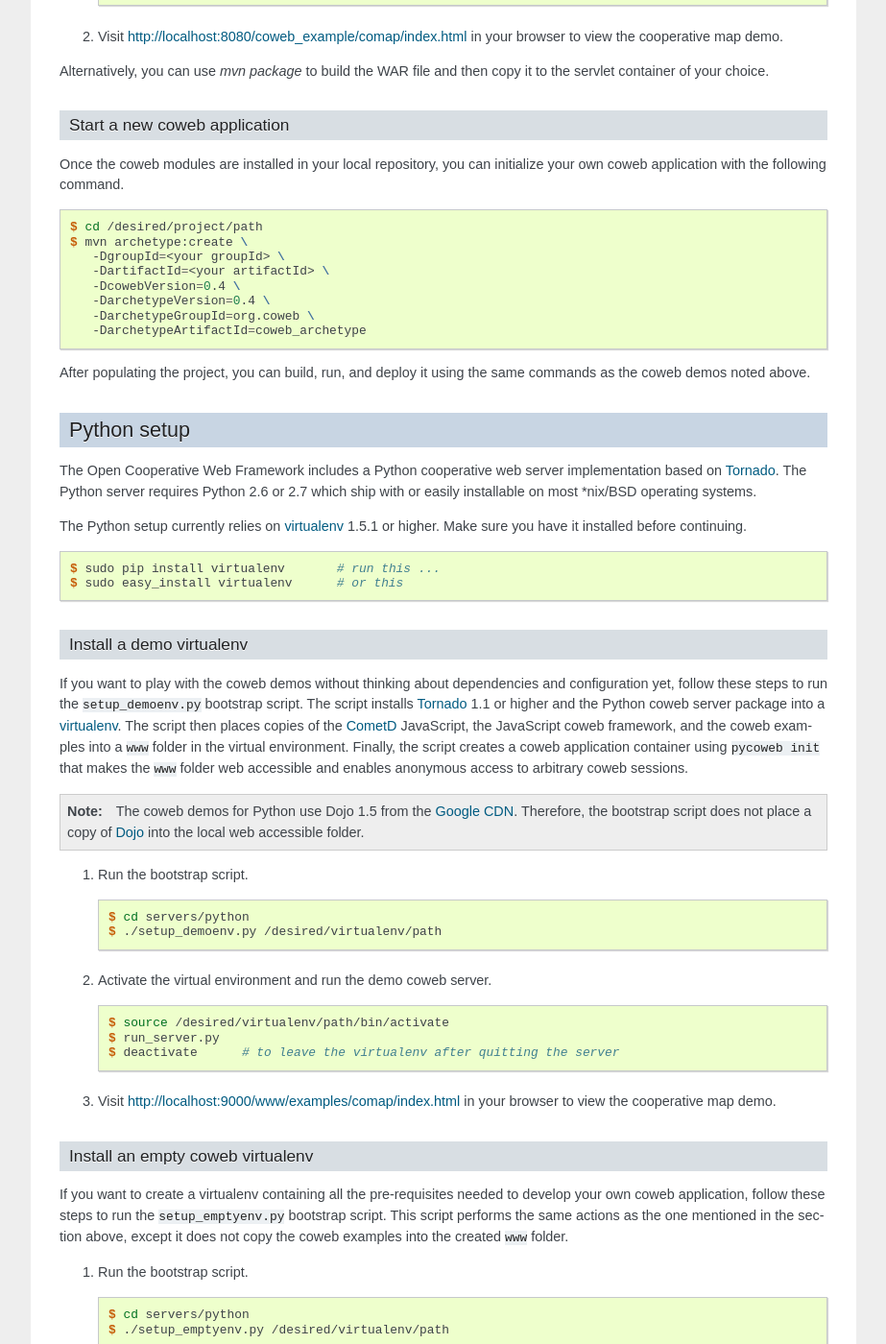
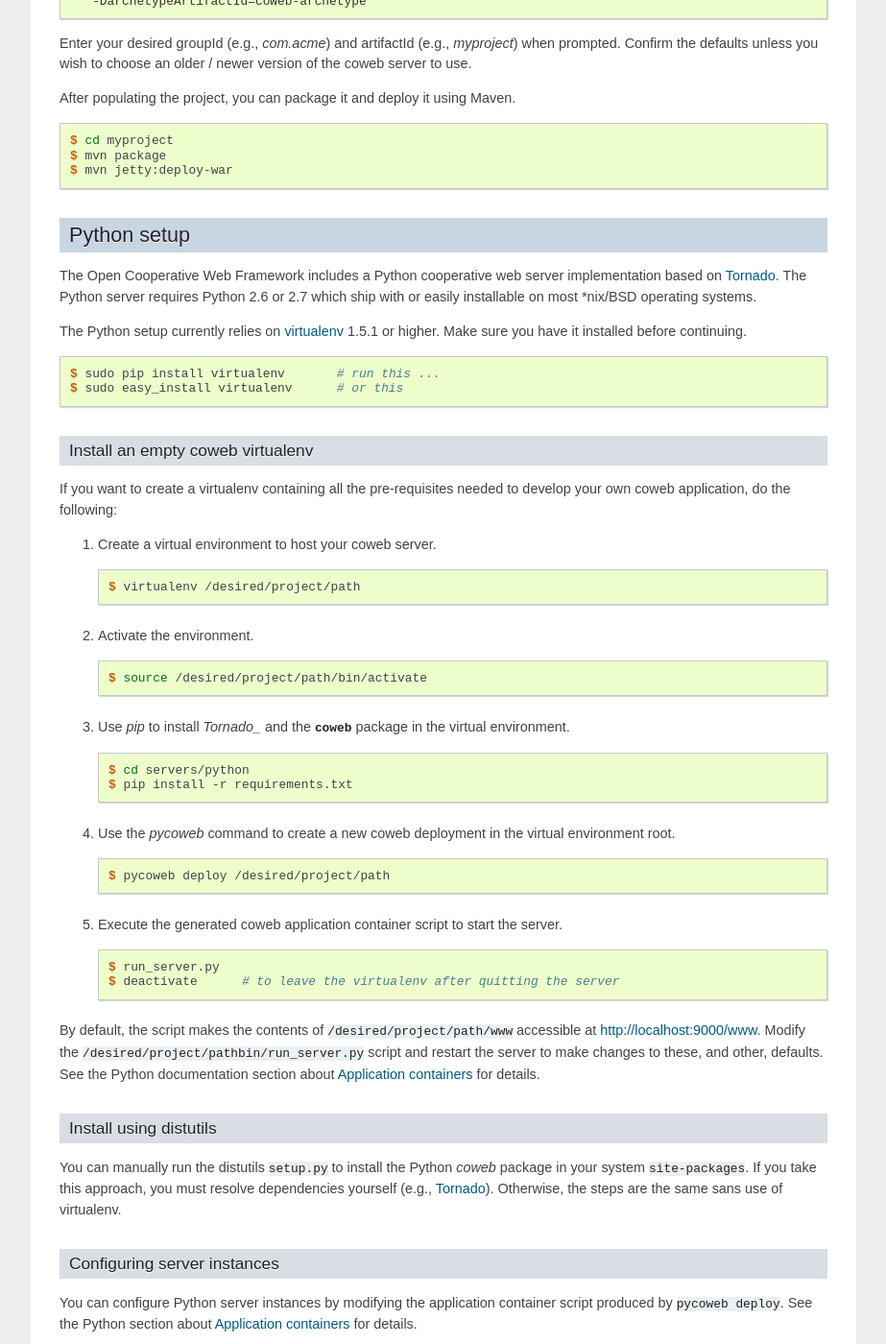
Before and after one commit to opencoweb/coweb, a Sphinx documentation site: the page built from docs/tutorial/install.rst, in a window 1280 px wide and 1400 px high, scrolled down 811 px. Shown: the whole window at 96% size, without its empty margins (198-1121 px from the left). Built offline with Sphinx 7.4.7, drawn with Linux system fonts in a browser that asks for light colours; some of the changed text lies outside the part shown.

Commit message:
Working top down on doc changes for AMD port

```diff
--- a/docs/intro/arch.rst
+++ b/docs/intro/arch.rst
@@ -14,7 +14,7 @@
 Service
    The server-side components that enable external, programmatic participants in sessions (i.e., bots)
 
-The coweb framework currently has a JavaScript client layer implemented as a set of `Dojo`_ modules using portions of `Dojo Base`_ and `CometD`_. The framework has both Java and Python server layer implementations with the former relying on CometD's Java implementation and the latter built on Facebook's `Tornado`_ server. Bayeux serves as the wire format for communication between client and server  Both server implementations support services that run within the server process and offer extension points for external services to participate in sessions.
+The coweb framework currently has a JavaScript client layer implemented as a set of components in Asynchronous Module Definition (AMD) format. The framework has both Java and Python server layer implementations with the former relying on CometD's Java implementation and the latter built on Facebook's `Tornado`_ server. Bayeux serves as the wire format for communication between client and server  Both server implementations support services that run within the server process and offer extension points for external services to participate in sessions.
 
 .. figure:: /images/arch.png
    :alt: Diagram of components and connections in the coweb framework at runtime.
--- a/docs/intro/openg.rst
+++ b/docs/intro/openg.rst
@@ -1,7 +1,7 @@
 .. include:: /replace.rst
 
-Cooperation, concurrency, and conflict
---------------------------------------
+Cooperation, concurrency, conflict, and convergence
+---------------------------------------------------
 
 The heart of the |coweb api| is its support for cooperative interactions: allowing any number of users to make and see application changes in real-time. For example, one particular :term:`cooperative web application` might support the cooperative editing of a shopping list. While one user is adding items to the list, another user might fill in quantities to purchase, while yet another might enter the cost of each item. Meanwhile, any number of other users might be watching the list develop or making corrections where needed. Every user sees the edits of the other users in real-time and can make his or her own changes at any time. Coweb applications accomplish this level of interactivity by sending and listening for :term:`cooperative events`.
 
--- a/docs/tutorial/install.rst
+++ b/docs/tutorial/install.rst
@@ -28,41 +28,29 @@
 
    The first build may take a long time as Maven downloads and caches all of the required packages. Subsequent builds will be much faster.
 
-Deploy the coweb demos
-######################
-
-If you want to try the coweb demos, follow these steps to build and deploy the :file:`coweb_example.war` under Jetty.
-
-#. Run Jetty using Maven in the :file:`servers/java/coweb_example` directory.
-
-   .. sourcecode:: console
-
-      $ cd servers/java/coweb_example
-      $ mvn jetty:run-war
-
-#. Visit http://localhost:8080/coweb_example/comap/index.html in your browser to view the cooperative map demo.
-
-Alternatively, you can use `mvn package` to build the WAR file and then copy it to the servlet container of your choice.
-
 .. _maven-archetype:
 
-Start a new coweb application
-#############################
+Generate a new coweb application
+################################
 
 Once the coweb modules are installed in your local repository, you can initialize your own coweb application with the following command.
 
 .. sourcecode:: console
 
    $ cd /desired/project/path
-   $ mvn archetype:create \
-      -DgroupId=<your groupId> \
-      -DartifactId=<your artifactId> \
-      -DcowebVersion=0.4 \
-      -DarchetypeVersion=0.4 \
-      -DarchetypeGroupId=org.coweb \
-      -DarchetypeArtifactId=coweb_archetype
+   $ mvn archetype:generate
+      -DarchetypeGroupId=org.coweb
+      -DarchetypeArtifactId=coweb-archetype
 
-After populating the project, you can build, run, and deploy it using the same commands as the coweb demos noted above.
+Enter your desired groupId (e.g., `com.acme`) and artifactId (e.g., `myproject`) when prompted. Confirm the defaults unless you wish to choose an older / newer version of the coweb server to use.
+
+After populating the project, you can package it and deploy it using Maven.
+
+.. sourcecode:: console
+
+   $ cd myproject
+   $ mvn package
+   $ mvn jetty:deploy-war
 
 Python setup
 ~~~~~~~~~~~~
@@ -76,68 +64,53 @@
    $ sudo pip install virtualenv       # run this ...
    $ sudo easy_install virtualenv      # or this
 
-.. _demo-virtualenv:
-
-Install a demo virtualenv
-#########################
-
-If you want to play with the coweb demos without thinking about dependencies and configuration yet, follow these steps to run the :file:`setup_demoenv.py` bootstrap script. The script installs `Tornado`_ 1.1 or higher and the Python coweb server package into a `virtualenv`_. The script then places copies of the `CometD`_ JavaScript, the JavaScript coweb framework, and the coweb examples into a :file:`www` folder in the virtual environment. Finally, the script creates a coweb application container using :file:`pycoweb init` that makes the :file:`www` folder web accessible and enables anonymous access to arbitrary coweb sessions.
-
-.. note:: The coweb demos for Python use Dojo 1.5 from the `Google CDN`_. Therefore, the bootstrap script does not place a copy of `Dojo`_ into the local web accessible folder.
-
-#. Run the bootstrap script.
-
-   .. sourcecode:: console
-
-      $ cd servers/python
-      $ ./setup_demoenv.py /desired/virtualenv/path
-
-#. Activate the virtual environment and run the demo coweb server.
-
-   .. sourcecode:: console
-
-      $ source /desired/virtualenv/path/bin/activate
-      $ run_server.py
-      $ deactivate      # to leave the virtualenv after quitting the server
-
-#. Visit http://localhost:9000/www/examples/comap/index.html in your browser to view the cooperative map demo.
-
 .. _empty-virtualenv:
 
 Install an empty coweb virtualenv
 #################################
 
-If you want to create a virtualenv containing all the pre-requisites needed to develop your own coweb application, follow these steps to run the  :file:`setup_emptyenv.py` bootstrap script. This script performs the same actions as the one mentioned in the section above, except it does not copy the coweb examples into the created :file:`www` folder.
+If you want to create a virtualenv containing all the pre-requisites needed to develop your own coweb application, do the following:
 
-#. Run the bootstrap script.
+#. Create a virtual environment to host your coweb server.
+
+   .. sourcecode:: console
+
+      $ virtualenv /desired/project/path
+
+#. Activate the environment.
+
+   .. sourcecode:: console
+
+      $ source /desired/project/path/bin/activate
+
+#. Use `pip` to install `Tornado_` and the :py:mod:`coweb` package in the virtual environment.
 
    .. sourcecode:: console
 
       $ cd servers/python
-      $ ./setup_emptyenv.py /desired/virtualenv/path
+      $ pip install -r requirements.txt
 
-#. Activate the virtual environment.
+#. Use the `pycoweb` command to create a new coweb deployment in the virtual environment root.
 
    .. sourcecode:: console
 
-      $ source /desired/virtualenv/path/bin/activate
+      $ pycoweb deploy /desired/project/path
 
-#. Modify the run script, :file:`/desired/virtualenv/path/bin/run_server.py`, to configure the server instance. See the Python section about :doc:`/python/container` for details.
-#. Execute the run script to start the server.
+#. Execute the generated coweb application container script to start the server.
 
    .. sourcecode:: console
 
       $ run_server.py
       $ deactivate      # to leave the virtualenv after quitting the server
 
+By default, the script makes the contents of :file:`/desired/project/path/www` accessible at http://localhost:9000/www. Modify the :file:`/desired/project/pathbin/run_server.py` script and restart the server to make changes to these, and other, defaults. See the Python documentation section about :doc:`/python/container` for details.
+
 Install using distutils
 #######################
 
-You can use the traditional distutils :file:`setup.py` to install the Python `coweb` package in your system :file:`site-packages`. If you follow this approach, you must manually install and/or configure `Tornado`_ 1.1 or higher, the `CometD`_ JavaScript, the coweb framework, and a coweb server run script. The :file:`servers/python/scripts/setup_js.sh` script in the framework source distribution can assist you with non-Python dependencies.
-
-After installing all of the pre-requisites, run :file:`pycoweb init` to generate an application container script. Configure the container and run it to start a coweb server instance.
+You can manually run the distutils :file:`setup.py` to install the Python `coweb` package in your system :file:`site-packages`. If you take this approach, you must resolve dependencies yourself (e.g., `Tornado`_). Otherwise, the steps are the same sans use of virtualenv.
 
 Configuring server instances
 ############################
 
-You can configure Python server instances by modifying the application container script produced by :file:`pycoweb init`. See the Python section about :doc:`/python/container` for details.
+You can configure Python server instances by modifying the application container script produced by :file:`pycoweb deploy`. See the Python section about :doc:`/python/container` for details.
```
Also changed, not shown: docs/js/extra.rst (line endings or trailing spaces).
